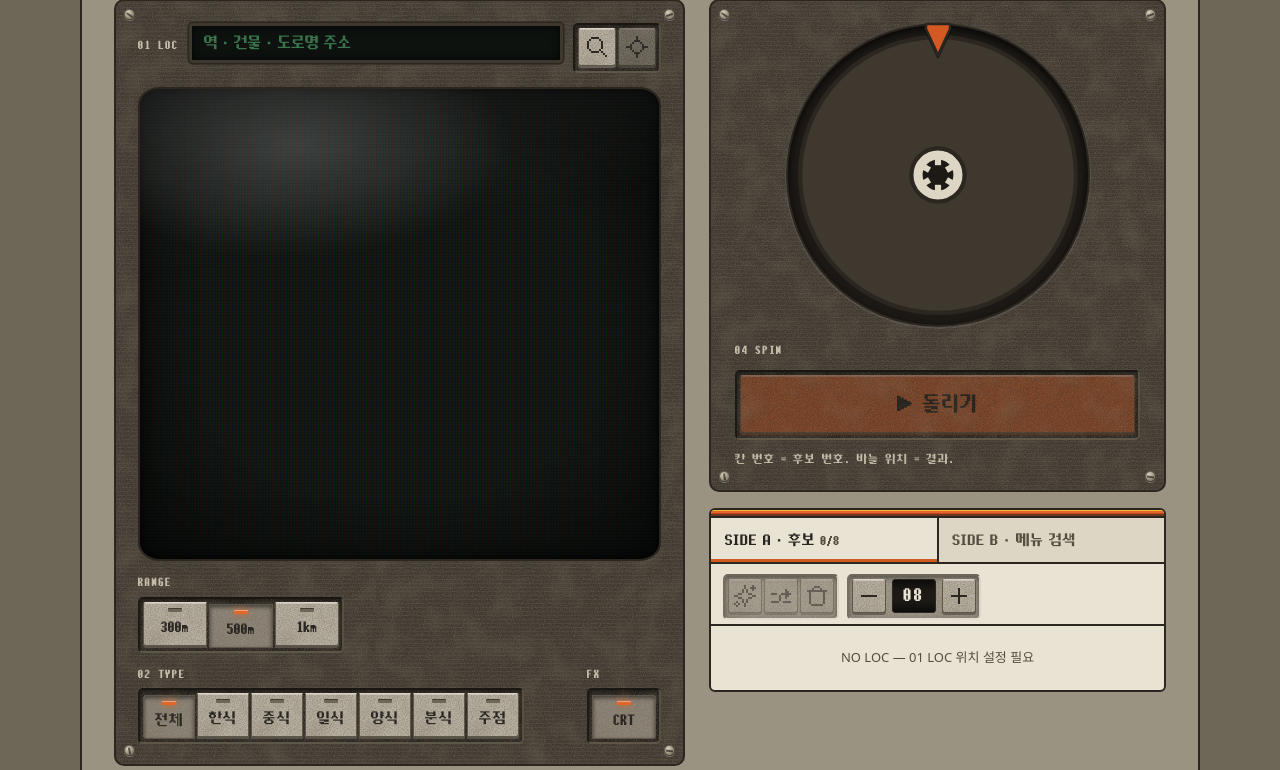
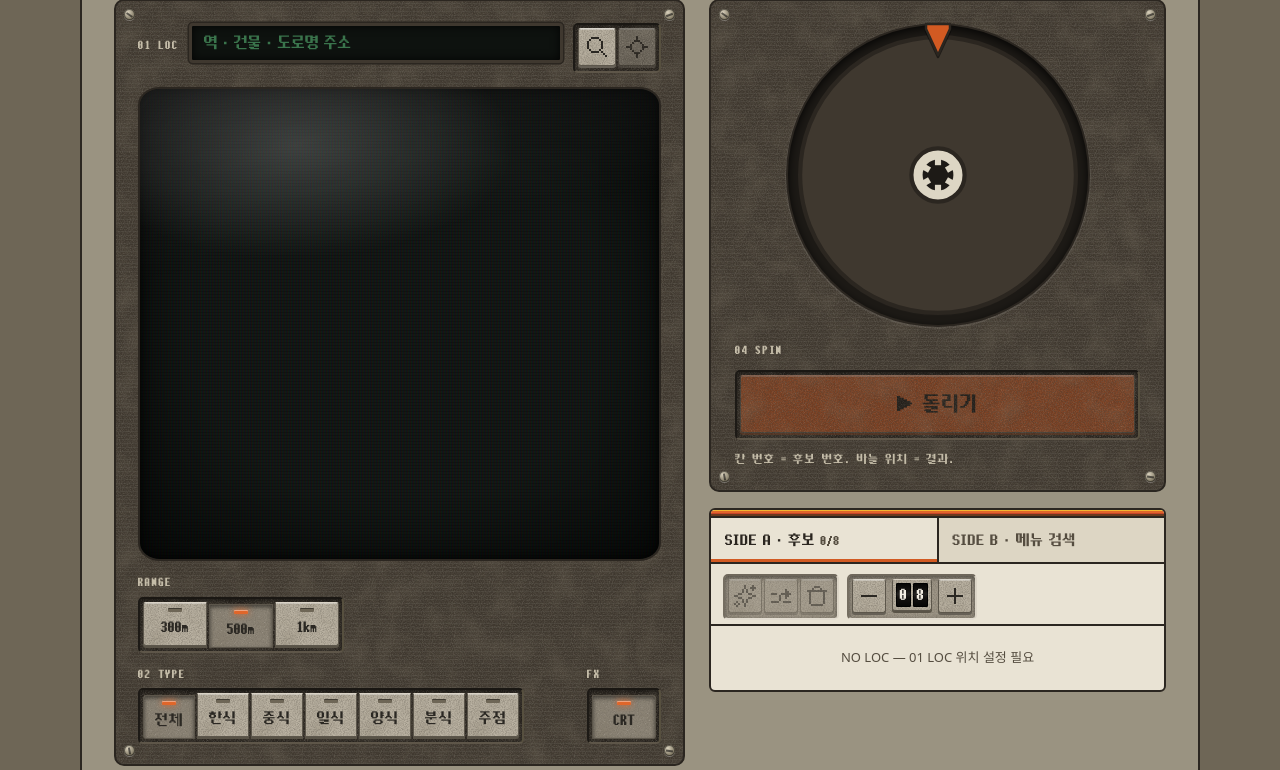
Before and after one commit to coldzero7362/lunch-roulette-app, a Laravel app: template resources/views/roulette.blade.php in a window 1280 px wide. Shown: the part 298-1068 px from the top of the page. Run offline with Laravel 12, Linux system fonts and the light colour scheme; the template is opened without the code that fills it, so the values that code supplies are empty; style sheets or scripts are compiled from the project's sources; some libraries are stand-ins or nearby versions.

Commit message:
Make the slot counter a tally-counter with rolling drums
- Each digit sits on its own black drum inside a textured metal window,
  with cylinder shading, a centre seam and a faint glint
- Only changed digits roll: up when increasing, down when decreasing
  (stepped, like a mechanical counter); off under reduced motion
- aria-label keeps announcing the value ("후보 수 10")

Co-Authored-By: Claude Opus 5.5 <noreply@anthropic.com>

```diff
--- a/resources/css/roulette.css
+++ b/resources/css/roulette.css
@@ -275,7 +275,6 @@
 .rl-jcard__tools .rl-key--sq { width: 34px; height: 34px; }
 .rl-jcard__tools .rl-key--sq svg { width: 24px; height: 24px; }
 .rl-stepper { align-items: center; }
-.rl-counter { height: 34px; box-sizing: border-box; display: grid; place-items: center; padding-block: 0; }
 
 /* 검색 결과의 #번호 칸도 키와 같은 폭 → 줄마다 세로로 맞음 */
 .rl-search__results .rl-track__on { flex: none; width: 30px; text-align: center; }
@@ -366,19 +365,57 @@
 .rl-stepper { display: inline-flex; align-items: flex-start; gap: 6px; }
 
 /* 테이프 카운터: 검은 드럼에 흰 숫자 */
+/* 만보기식 카운터: 금속 창 안에 숫자마다 검은 드럼 */
 .rl-counter {
-    min-width: 44px;
-    padding: 2px 6px;
-    border: 1.5px solid var(--c-carbon);
+    display: inline-flex;
+    gap: 2px;
+    padding: 3px;
+    border: 1px solid #5c564b;
+    border-top-color: #d9d2c5;
     border-radius: 3px;
-    background: linear-gradient(rgb(0 0 0 / .55), transparent 35%, transparent 65%, rgb(0 0 0 / .55)), #1d1a16;
-    color: var(--c-paper);
+    background-color: #b8b0a0;
+    background-image: var(--texture);
+    box-shadow: 0 2px 0 #595347;
+}
+
+.rl-drum {
+    position: relative;
+    display: block;
+    width: 15px;
+    height: 24px;
+    overflow: hidden;
+    border-radius: 2px;
+    background: #141210;
+    box-shadow: inset 0 0 0 1px #000;
+}
+
+/* 원통처럼 위아래가 어둡고, 가운데 맞춤선과 옅은 반사광 */
+.rl-drum::after {
+    content: '';
+    position: absolute;
+    inset: 0;
+    pointer-events: none;
+    background:
+        linear-gradient(transparent calc(50% - .5px), rgb(0 0 0 / .7) calc(50% - .5px) calc(50% + .5px), transparent calc(50% + .5px)),
+        linear-gradient(rgb(0 0 0 / .75), transparent 32%, rgb(255 255 255 / .07) 46%, transparent 60%, rgb(0 0 0 / .75));
+}
+
+.rl-drum__digit {
+    display: block;
+    height: 100%;
+    color: #f2ede2;
     font-family: var(--font-pixel-mono);
-    font-size: 17px;
-    line-height: 1.3;
-    letter-spacing: .12em;
+    font-size: 15px;
+    line-height: 24px;
     text-align: center;
 }
+
+/* 숫자가 바뀌면 드럼이 굴러감 (늘면 아래→위, 줄면 위→아래) */
+.rl-drum__digit.is-up { animation: rl-drum-up .22s steps(4, end); }
+.rl-drum__digit.is-down { animation: rl-drum-down .22s steps(4, end); }
+
+@keyframes rl-drum-up { from { transform: translateY(100%); } to { transform: translateY(0); } }
+@keyframes rl-drum-down { from { transform: translateY(-100%); } to { transform: translateY(0); } }
 
 .rl-jcard__tools {
     display: flex;
@@ -1050,6 +1087,7 @@
     .rl-caret,
     .rl-crt-fx,
     .rl-crt-fx::after,
-    .rl-ticket__paper { animation: none; }
+    .rl-ticket__paper,
+    .rl-drum__digit { animation: none !important; }
     .rl-wheel__no { transition: none; }
 }
--- a/resources/js/roulette.js
+++ b/resources/js/roulette.js
@@ -482,13 +482,29 @@ function setSlots(n, save = true) {
         const [removed] = state.candidates.splice(index, 1);
         state.pinned.delete(removed.id);
     }
-    el.slots.textContent = String(state.slots).padStart(2, '0');
+    setCounter(el.slots, state.slots);
     if (save) {
         try { localStorage.setItem(SLOTS_KEY, String(state.slots)); } catch { /* 저장 못 해도 동작 */ }
     }
     clearResult();
     drawMarkers();
     render();
+}
+
+/** 만보기식 카운터: 바뀐 자리의 드럼만 굴림 */
+function setCounter(counter, value) {
+    const text = String(value).padStart(2, '0');
+    const prev = Number(counter.dataset.value ?? value);
+    const dir = value > prev ? 'is-up' : 'is-down';
+    counter.querySelectorAll('.rl-drum__digit').forEach((digit, i) => {
+        if (digit.textContent === text[i]) return;
+        digit.textContent = text[i];
+        digit.classList.remove('is-up', 'is-down');
+        void digit.offsetWidth; // 애니메이션 다시 시작
+        digit.classList.add(dir);
+    });
+    counter.dataset.value = String(value);
+    counter.setAttribute('aria-label', `후보 수 ${text}`);
 }
 
 function initSlots() {
--- a/resources/views/roulette.blade.php
+++ b/resources/views/roulette.blade.php
@@ -133,7 +133,7 @@
                             </div>
                             <div class="rl-well rl-stepper" role="group" aria-label="후보 수">
                                 <button id="slots-down" type="button" class="rl-key rl-key--beige rl-key--sq" data-icon="minus" aria-label="후보 수 감소" title="후보 수 −"></button>
-                                <output id="slots" class="rl-counter" aria-live="polite">08</output>
+                                <output id="slots" class="rl-counter" aria-live="polite" aria-label="후보 수 08"><span class="rl-drum"><span class="rl-drum__digit">0</span></span><span class="rl-drum"><span class="rl-drum__digit">8</span></span></output>
                                 <button id="slots-up" type="button" class="rl-key rl-key--beige rl-key--sq" data-icon="plus" aria-label="후보 수 증가" title="후보 수 +"></button>
                             </div>
                         </div>
```
